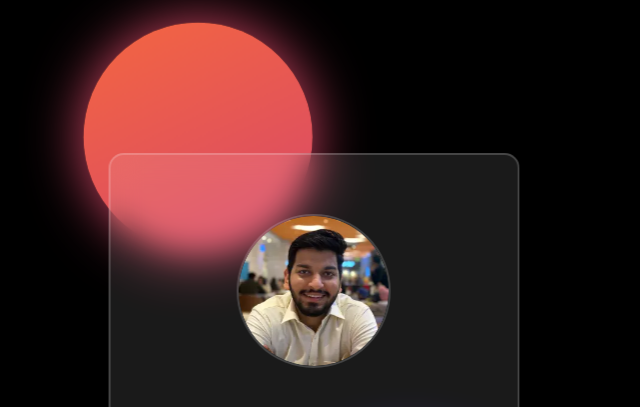
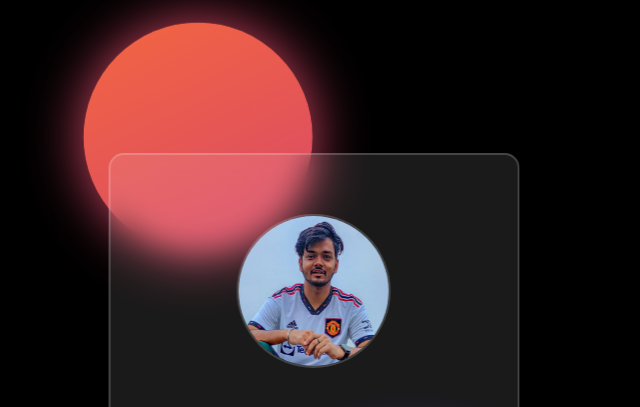
Before and after one commit to code-ea/Share-Modal, a plain HTML site: page index.html in a window 1280 px wide. Shown: the top 407 px of the page, without its empty margins (326-966 px from the left). Drawn offline with Linux system fonts and the light colour scheme.

Commit message:
Update index.html

```diff
--- a/index.html
+++ b/index.html
@@ -17,7 +17,7 @@
   <div class="wrapper">
     <div class="card-wrapper">
       <div>
-        <img src="./assets/profile-image.webp" alt="user" />
+        <img src="./assets/nitin.jpg" alt="user" />
       </div>
       <div class="user-name">
         <h2>Nitin Kumar Singh</h2>
```
